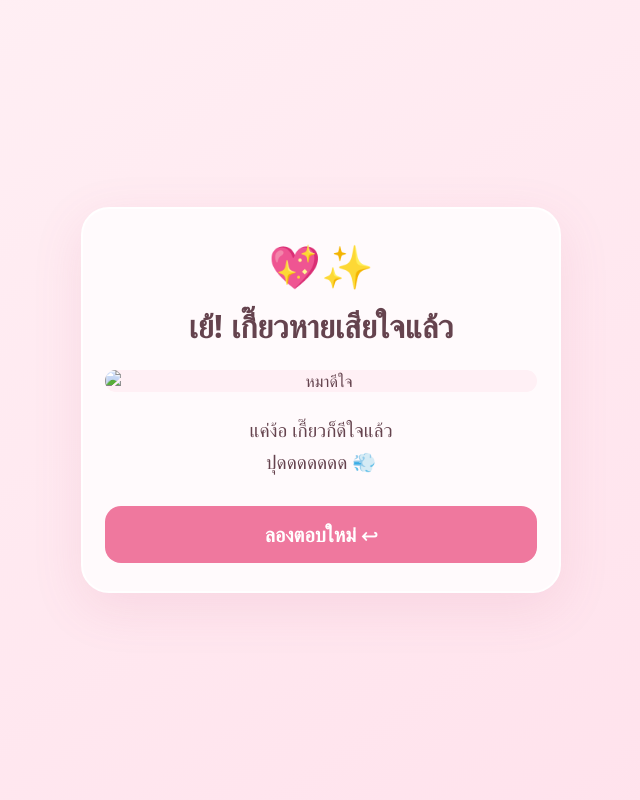
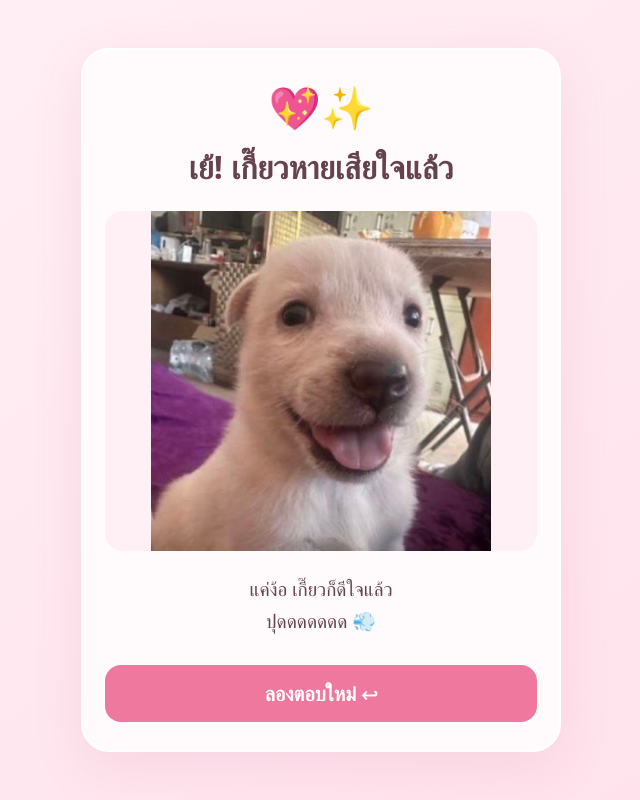
Before and after one commit to iuuemc/abcd, a plain HTML site: page index.html in a window 1280 px wide. Both pictures are taken after a click on the button "1. ง้อ :3". Shown: the whole page, without its empty margins (319-959 px from the left). Drawn offline with Linux system fonts and the light colour scheme.

Commit message:
Update index.html

```diff
--- a/index.html
+++ b/index.html
@@ -147,7 +147,7 @@
 
       <img
         class="dog"
-        src="question.jpeg"
+        src="question.jpg"
         alt="รูปหมาดีใจและหมาเสียใจ"
       >
 
@@ -171,7 +171,7 @@
       <div id="resultEmoji" class="emoji" aria-hidden="true"></div>
       <h1 id="resultTitle" tabindex="-1"></h1>
 
-      <img id="resultImage" class="dog" src="happy.jpeg" alt="">
+      <img id="resultImage" class="dog" src="happy.jpg" alt="">
 
       <p id="resultMessage" class="message"></p>
 
@@ -197,7 +197,7 @@
       if (answer === 1) {
         resultEmoji.textContent = "💖✨";
         resultTitle.textContent = "เย้! เกี๊ยวหายเสียใจแล้ว";
-        resultImage.src = "happy.jpeg";
+        resultImage.src = "happy.jpg";
         resultImage.alt = "หมาดีใจ";
         resultMessage.textContent =
           "แค่ง้อ เกี๊ยวก็ดีใจแล้ว\nปุดดดดดดด 💨";
```
